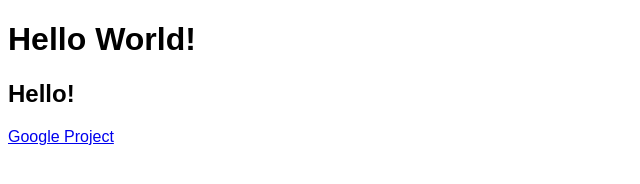
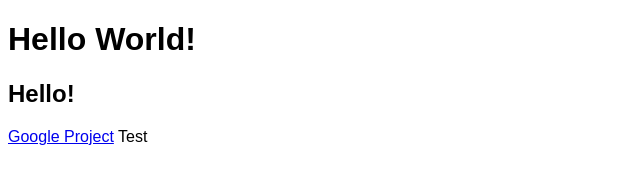
Before and after one commit to github1029/learning_pathway, a plain HTML site: page docs/index.html in a window 1280 px wide. Shown: the full height of the page, 0-640 px from the left. Drawn offline with Linux system fonts and the light colour scheme.

Commit message:
Add link to test page

```diff
--- a/docs/index.html
+++ b/docs/index.html
@@ -9,5 +9,6 @@
 	<h1>Hello World!</h1>
 	<h2>Hello!</h2>
 	<a href="projects/google/google.html">Google Project</a>
+	<a href-"../test/test.html">Test</a>
 </body>
 </html>
```
